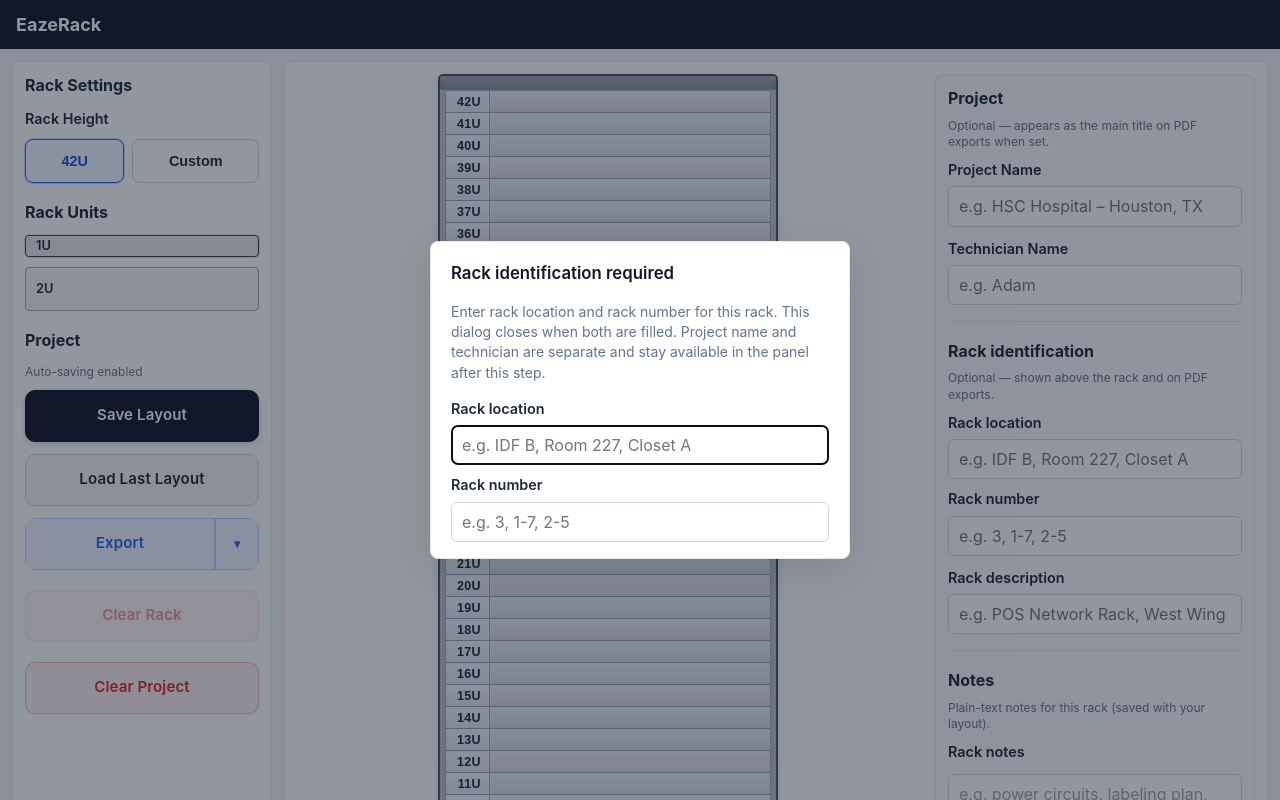
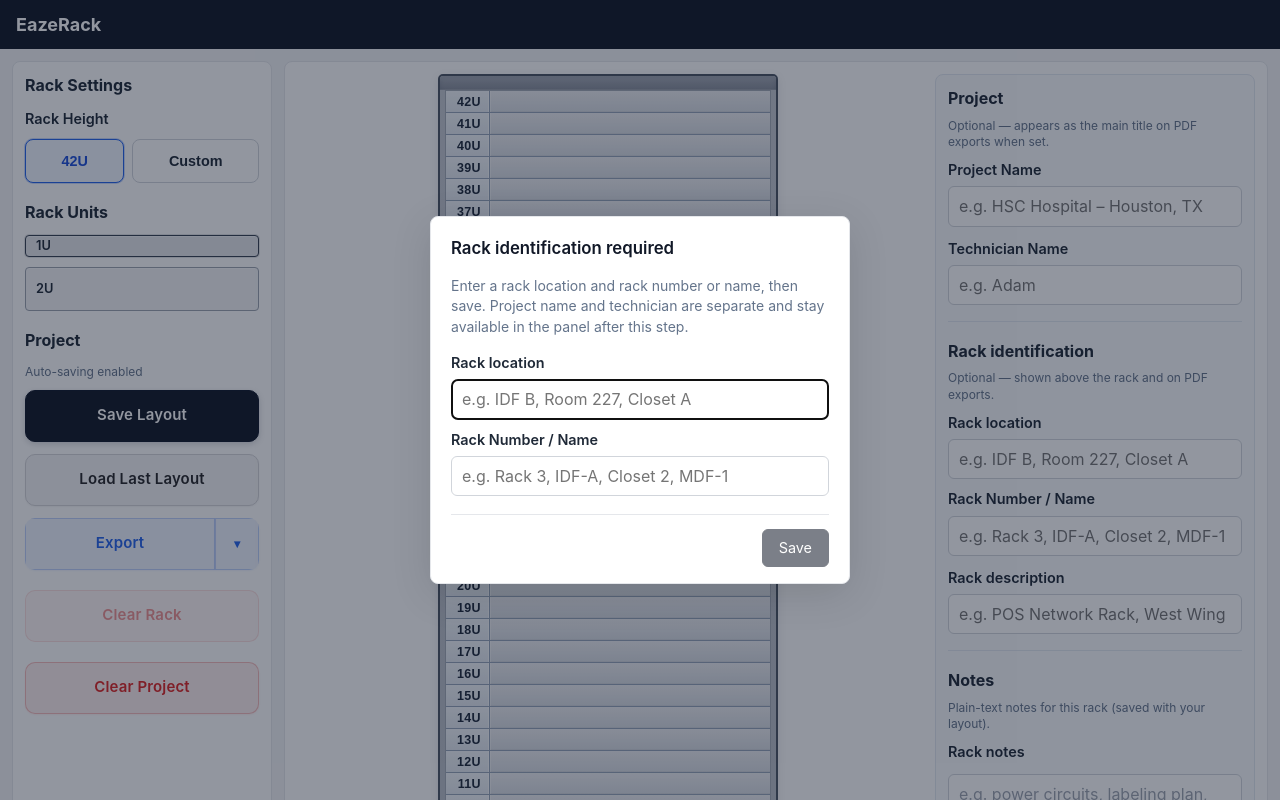
Before and after one commit to savagetraveler1/EazeRack, a React (Vite) app: page / in a window 1280 px wide. Shown: the top 800 px of the page. Built offline with nearby package versions, Linux system fonts and the light colour scheme.

Commit message:
Updated rack naming UX for named rack environments

```diff
--- a/src/rack/RackBuilder.tsx
+++ b/src/rack/RackBuilder.tsx
@@ -644,6 +644,7 @@ export const RackBuilder = forwardRef<RackBuilderHandle, RackBuilderProps>(funct
   const [rackDescription, setRackDescription] = useState('');
   const [technicianName, setTechnicianName] = useState('');
   const [rackIdentity, setRackIdentity] = useState<RackIdentity>(EMPTY_RACK_IDENTITY);
+  const [rackIdentityPromptDraft, setRackIdentityPromptDraft] = useState<RackIdentity>(EMPTY_RACK_IDENTITY);
   const [placedBlocks, setPlacedBlocks] = useState<PlacedBlock[]>([]);
   const [activeBlockId, setActiveBlockId] = useState<number | null>(null);
   const [draggingBlockSize, setDraggingBlockSize] = useState<number | null>(null);
@@ -2114,6 +2115,24 @@ export const RackBuilder = forwardRef<RackBuilderHandle, RackBuilderProps>(funct
     rackIdentity.rackLocation.trim() !== '';
 
   const showRackInfoPrompt = hydrated && !isRackIdentityComplete(rackIdentity);
+  const canSaveRackIdentityPrompt = isRackIdentityComplete(rackIdentityPromptDraft);
+
+  useEffect(() => {
+    if (!showRackInfoPrompt) {
+      return;
+    }
+    setRackIdentityPromptDraft(rackIdentity);
+  }, [showRackInfoPrompt, rackIdentity]);
+
+  const handleRackIdentityPromptSave = () => {
+    if (!canSaveRackIdentityPrompt) {
+      return;
+    }
+    setRackIdentity({
+      rackLocation: rackIdentityPromptDraft.rackLocation,
+      rackNumber: rackIdentityPromptDraft.rackNumber,
+    });
+  };
 
   const usedDeviceTypesInRack = new Set(placedBlocks.map((b) => b.deviceType));
   const pdfLegendDeviceTypes =
@@ -2235,7 +2254,7 @@ export const RackBuilder = forwardRef<RackBuilderHandle, RackBuilderProps>(funct
               />
             </label>
             <label className="form-field rack-identity-field" htmlFor="rack-identity-rack-number">
-              <span>Rack number</span>
+                <span>Rack Number / Name</span>
               <input
                 id="rack-identity-rack-number"
                 type="text"
@@ -2243,7 +2262,7 @@ export const RackBuilder = forwardRef<RackBuilderHandle, RackBuilderProps>(funct
                 onChange={(event) =>
                   setRackIdentity((prev) => ({ ...prev, rackNumber: event.target.value }))
                 }
-                placeholder="e.g. 3, 1-7, 2-5"
+                placeholder="e.g. Rack 3, IDF-A, Closet 2, MDF-1"
                 autoComplete="off"
               />
             </label>
@@ -2317,9 +2336,8 @@ export const RackBuilder = forwardRef<RackBuilderHandle, RackBuilderProps>(funct
               Rack identification required
             </h2>
             <p id="rack-info-prompt-desc" className="rack-info-prompt-desc">
-              Enter rack location and rack number for this rack. This dialog closes when both are
-              filled. Project name and technician are separate and stay available in the panel after
-              this step.
+              Enter a rack location and rack number or name, then save. Project name and technician
+              are separate and stay available in the panel after this step.
             </p>
             <div className="details-modal-body">
               <div className="rack-identity-fields">
@@ -2328,9 +2346,9 @@ export const RackBuilder = forwardRef<RackBuilderHandle, RackBuilderProps>(funct
                   <input
                     id="rack-info-prompt-location"
                     type="text"
-                    value={rackIdentity.rackLocation}
+                    value={rackIdentityPromptDraft.rackLocation}
                     onChange={(event) =>
-                      setRackIdentity((prev) => ({ ...prev, rackLocation: event.target.value }))
+                      setRackIdentityPromptDraft((prev) => ({ ...prev, rackLocation: event.target.value }))
                     }
                     placeholder="e.g. IDF B, Room 227, Closet A"
                     autoComplete="off"
@@ -2338,19 +2356,29 @@ export const RackBuilder = forwardRef<RackBuilderHandle, RackBuilderProps>(funct
                   />
                 </label>
                 <label className="form-field rack-identity-field" htmlFor="rack-info-prompt-number">
-                  <span>Rack number</span>
+                  <span>Rack Number / Name</span>
                   <input
                     id="rack-info-prompt-number"
                     type="text"
-                    value={rackIdentity.rackNumber}
+                    value={rackIdentityPromptDraft.rackNumber}
                     onChange={(event) =>
-                      setRackIdentity((prev) => ({ ...prev, rackNumber: event.target.value }))
+                      setRackIdentityPromptDraft((prev) => ({ ...prev, rackNumber: event.target.value }))
                     }
-                    placeholder="e.g. 3, 1-7, 2-5"
+                    placeholder="e.g. Rack 3, IDF-A, Closet 2, MDF-1"
                     autoComplete="off"
                   />
                 </label>
               </div>
+            </div>
+            <div className="details-modal-actions">
+              <button
+                type="button"
+                className="details-modal-btn details-modal-btn-primary"
+                onClick={handleRackIdentityPromptSave}
+                disabled={!canSaveRackIdentityPrompt}
+              >
+                Save
+              </button>
             </div>
           </div>
         </div>
--- a/src/styles/global.css
+++ b/src/styles/global.css
@@ -924,6 +924,11 @@ body {
   background: #111827;
   color: #ffffff;
   border-color: #111827;
+}
+
+.details-modal-btn:disabled {
+  opacity: 0.55;
+  cursor: not-allowed;
 }
 
 /* Required rack ID overlay — above block details modal so it blocks first-time / post–clear rack setup */
```
